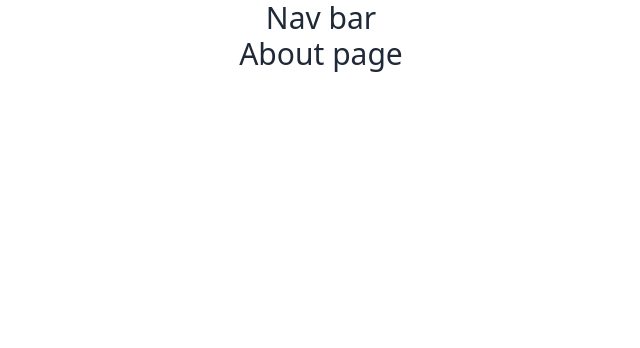
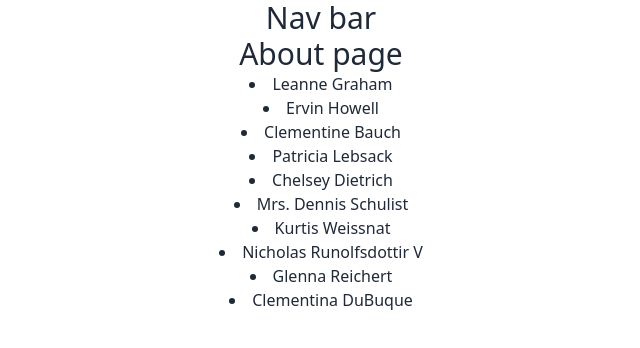
Before and after one commit to mollikacomputer/homerentv2, a React (Create React App) app: page /about in a window 1280 px wide. Shown: the top 348 px of the page, without its empty margins (319-959 px from the left). Built offline with nearby package versions, Linux system fonts and the light colour scheme.

Commit message:
some update

```diff
--- /dev/null
+++ b/public/ServiceData.JSON
@@ -0,0 +1,232 @@
+[
+    {
+      "id": 1,
+      "name": "Leanne Graham",
+      "username": "Bret",
+      "email": "Sincere@april.biz",
+      "address": {
+        "street": "Kulas Light",
+        "suite": "Apt. 556",
+        "city": "Gwenborough",
+        "zipcode": "92998-3874",
+        "geo": {
+          "lat": "-37.3159",
+          "lng": "81.1496"
+        }
+      },
+      "phone": "1-770-736-8031 x56442",
+      "website": "hildegard.org",
+      "company": {
+        "name": "Romaguera-Crona",
+        "catchPhrase": "Multi-layered client-server neural-net",
+        "bs": "harness real-time e-markets"
+      }
+    },
+    {
+      "id": 2,
+      "name": "Ervin Howell",
+      "username": "Antonette",
+      "email": "Shanna@melissa.tv",
+      "address": {
+        "street": "Victor Plains",
+        "suite": "Suite 879",
+        "city": "Wisokyburgh",
+        "zipcode": "90566-7771",
+        "geo": {
+          "lat": "-43.9509",
+          "lng": "-34.4618"
+        }
+      },
+      "phone": "010-692-6593 x09125",
+      "website": "anastasia.net",
+      "company": {
+        "name": "Deckow-Crist",
+        "catchPhrase": "Proactive didactic contingency",
+        "bs": "synergize scalable supply-chains"
+      }
+    },
+    {
+      "id": 3,
+      "name": "Clementine Bauch",
+      "username": "Samantha",
+      "email": "Nathan@yesenia.net",
+      "address": {
+        "street": "Douglas Extension",
+        "suite": "Suite 847",
+        "city": "McKenziehaven",
+        "zipcode": "59590-4157",
+        "geo": {
+          "lat": "-68.6102",
+          "lng": "-47.0653"
+        }
+      },
+      "phone": "1-463-123-4447",
+      "website": "ramiro.info",
+      "company": {
+        "name": "Romaguera-Jacobson",
+        "catchPhrase": "Face to face bifurcated interface",
+        "bs": "e-enable strategic applications"
+      }
+    },
+    {
+      "id": 4,
+      "name": "Patricia Lebsack",
+      "username": "Karianne",
+      "email": "Julianne.OConner@kory.org",
+      "address": {
+        "street": "Hoeger Mall",
+        "suite": "Apt. 692",
+        "city": "South Elvis",
+        "zipcode": "53919-4257",
+        "geo": {
+          "lat": "29.4572",
+          "lng": "-164.2990"
+        }
+      },
+      "phone": "493-170-9623 x156",
+      "website": "kale.biz",
+      "company": {
+        "name": "Robel-Corkery",
+        "catchPhrase": "Multi-tiered zero tolerance productivity",
+        "bs": "transition cutting-edge web services"
+      }
+    },
+    {
+      "id": 5,
+      "name": "Chelsey Dietrich",
+      "username": "Kamren",
+      "email": "Lucio_Hettinger@annie.ca",
+      "address": {
+        "street": "Skiles Walks",
+        "suite": "Suite 351",
+        "city": "Roscoeview",
+        "zipcode": "33263",
+        "geo": {
+          "lat": "-31.8129",
+          "lng": "62.5342"
+        }
+      },
+      "phone": "(254)954-1289",
+      "website": "demarco.info",
+      "company": {
+        "name": "Keebler LLC",
+        "catchPhrase": "User-centric fault-tolerant solution",
+        "bs": "revolutionize end-to-end systems"
+      }
+    },
+    {
+      "id": 6,
+      "name": "Mrs. Dennis Schulist",
+      "username": "Leopoldo_Corkery",
+      "email": "Karley_Dach@jasper.info",
+      "address": {
+        "street": "Norberto Crossing",
+        "suite": "Apt. 950",
+        "city": "South Christy",
+        "zipcode": "23505-1337",
+        "geo": {
+          "lat": "-71.4197",
+          "lng": "71.7478"
+        }
+      },
+      "phone": "1-477-935-8478 x6430",
+      "website": "ola.org",
+      "company": {
+        "name": "Considine-Lockman",
+        "catchPhrase": "Synchronised bottom-line interface",
+        "bs": "e-enable innovative applications"
+      }
+    },
+    {
+      "id": 7,
+      "name": "Kurtis Weissnat",
+      "username": "Elwyn.Skiles",
+      "email": "Telly.Hoeger@billy.biz",
+      "address": {
+        "street": "Rex Trail",
+        "suite": "Suite 280",
+        "city": "Howemouth",
+        "zipcode": "58804-1099",
+        "geo": {
+          "lat": "24.8918",
+          "lng": "21.8984"
+        }
+      },
+      "phone": "210.067.6132",
+      "website": "elvis.io",
+      "company": {
+        "name": "Johns Group",
+        "catchPhrase": "Configurable multimedia task-force",
+        "bs": "generate enterprise e-tailers"
+      }
+    },
+    {
+      "id": 8,
+      "name": "Nicholas Runolfsdottir V",
+      "username": "Maxime_Nienow",
+      "email": "Sherwood@rosamond.me",
+      "address": {
+        "street": "Ellsworth Summit",
+        "suite": "Suite 729",
+        "city": "Aliyaview",
+        "zipcode": "45169",
+        "geo": {
+          "lat": "-14.3990",
+          "lng": "-120.7677"
+        }
+      },
+      "phone": "586.493.6943 x140",
+      "website": "jacynthe.com",
+      "company": {
+        "name": "Abernathy Group",
+        "catchPhrase": "Implemented secondary concept",
+        "bs": "e-enable extensible e-tailers"
+      }
+    },
+    {
+      "id": 9,
+      "name": "Glenna Reichert",
+      "username": "Delphine",
+      "email": "Chaim_McDermott@dana.io",
+      "address": {
+        "street": "Dayna Park",
+        "suite": "Suite 449",
+        "city": "Bartholomebury",
+        "zipcode": "76495-3109",
+        "geo": {
+          "lat": "24.6463",
+          "lng": "-168.8889"
+        }
+      },
+      "phone": "(775)976-6794 x41206",
+      "website": "conrad.com",
+      "company": {
+        "name": "Yost and Sons",
+        "catchPhrase": "Switchable contextually-based project",
+        "bs": "aggregate real-time technologies"
+      }
+    },
+    {
+      "id": 10,
+      "name": "Clementina DuBuque",
+      "username": "Moriah.Stanton",
+      "email": "Rey.Padberg@karina.biz",
+      "address": {
+        "street": "Kattie Turnpike",
+        "suite": "Suite 198",
+        "city": "Lebsackbury",
+        "zipcode": "31428-2261",
+        "geo": {
+          "lat": "-38.2386",
+          "lng": "57.2232"
+        }
+      },
+      "phone": "024-648-3804",
+      "website": "ambrose.net",
+      "company": {
+        "name": "Hoeger LLC",
+        "catchPhrase": "Centralized empowering task-force",
+        "bs": "target end-to-end models"
+      }
+    }
+  ]
--- a/src/Hooks/useServices.js
+++ b/src/Hooks/useServices.js
@@ -1,10 +1,12 @@
 import { useEffect, useState } from "react"
 
 const useServices = () =>{
+
     const [services, setServices] = useState([]);
 
     useEffect(()=>{
-        fetch('https://jsonplaceholder.typicode.com/users')
+        // fetch('https://jsonplaceholder.typicode.com/users')
+        fetch('ServiceData.JSON')
         .then((res)=>res.json())
         .then( data => setServices(data))
     },[]);
--- a/src/components/About.js
+++ b/src/components/About.js
@@ -1,9 +1,14 @@
 import React from 'react';
+import useServices from '../Hooks/useServices';
 
 const About = () => {
+    const [services, setServices] = useServices();
     return (
         <div>
             <h2 className='text-3xl' > About page</h2>
+            {
+                services.map(service => <li> {service.name} </li>)
+            }
         </div>
     );
 };
--- a/src/components/Services/Service.js
+++ b/src/components/Services/Service.js
@@ -4,6 +4,7 @@
     return (
         <div>
             <h2 className='text-3xl'> Service </h2>
+
         </div>
     );
 };
```
